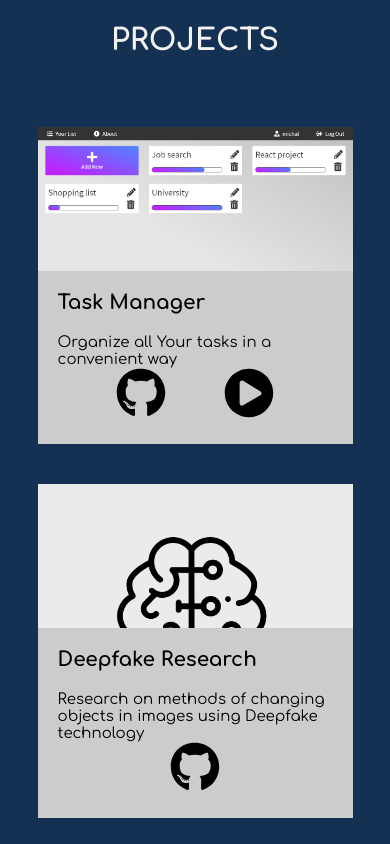
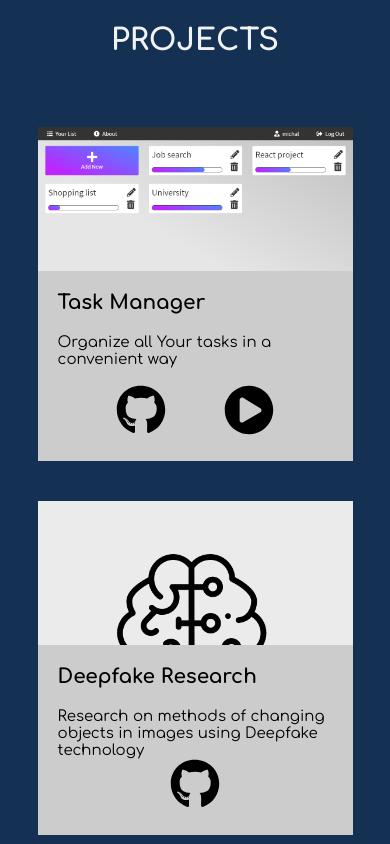
Before and after one commit to zendranm/portfolio-app, a React (Create React App) app: page / in a window 390 px wide. Shown: the part 820-1664 px from the top of the page. Built offline with nearby package versions, Linux system fonts and the light colour scheme.

Commit message:
ProjectPanel updated for mobile

```diff
--- a/src/styles/ProjectPanelMobile.scss
+++ b/src/styles/ProjectPanelMobile.scss
@@ -1,7 +1,8 @@
 @import "variables";
 
 .ProjectPanelMobile {
-  margin: 20px;
+  margin-top: 20px;
+  margin-bottom: 20px;
 }
 
 .imagePart {
@@ -13,9 +14,14 @@
 .contentPart {
   background-color: #cccccc;
   width: calc((#{$project-panel-width} * 0.7 * 1px) - 40px);
+  height: 150px;
   color: $font-color-1;
   font-size: 15px;
   padding: 20px;
+  display: flex;
+  flex-direction: column;
+  flex-wrap: nowrap;
+  justify-content: space-between;
 
   .title {
     font-weight: 900;
@@ -23,8 +29,12 @@
     margin-bottom: 20px;
   }
 
+  .header {
+    height: auto;
+  }
+
   .buttons {
-    height: 50%;
+    height: auto;
     display: flex;
     flex-direction: row;
     flex-wrap: nowrap;
```
